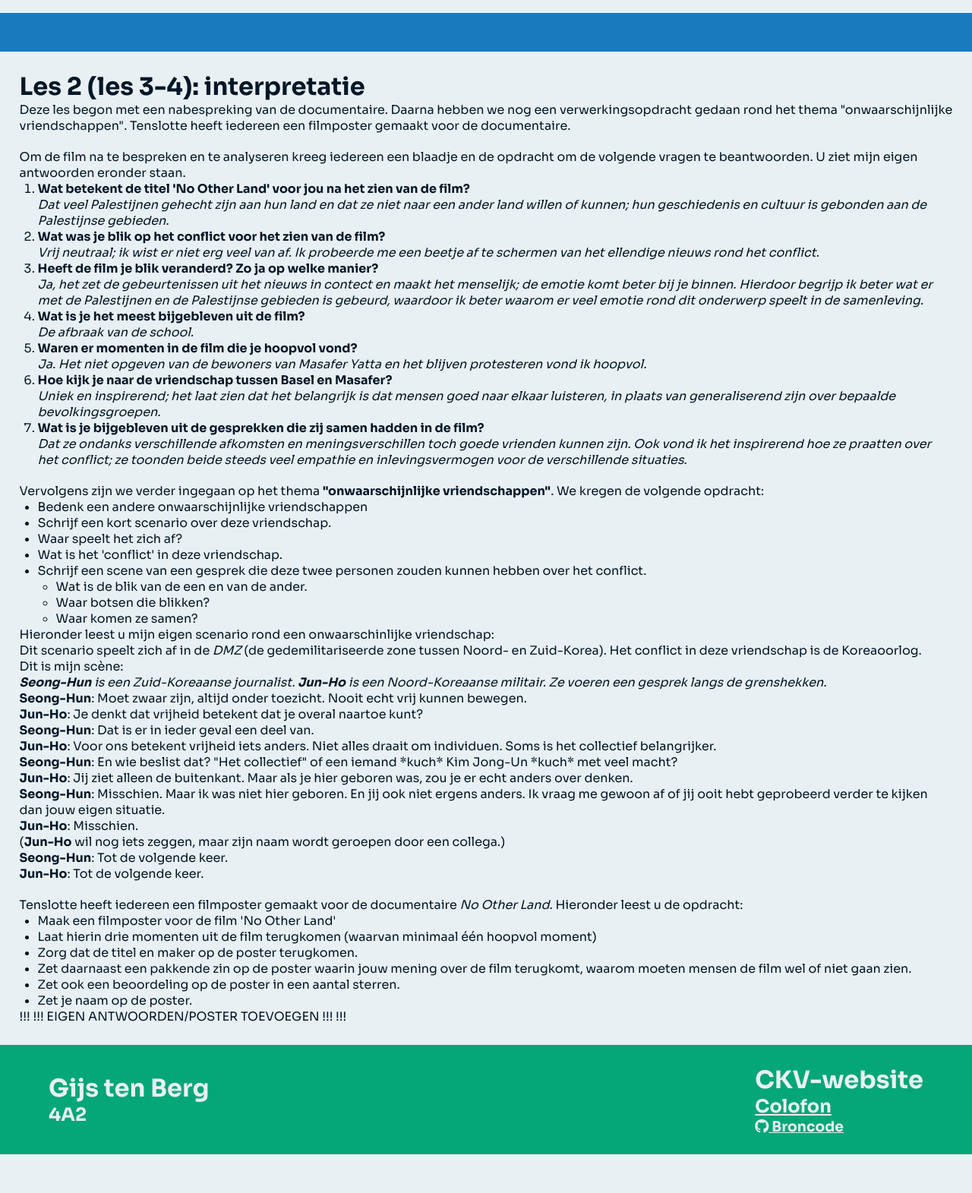
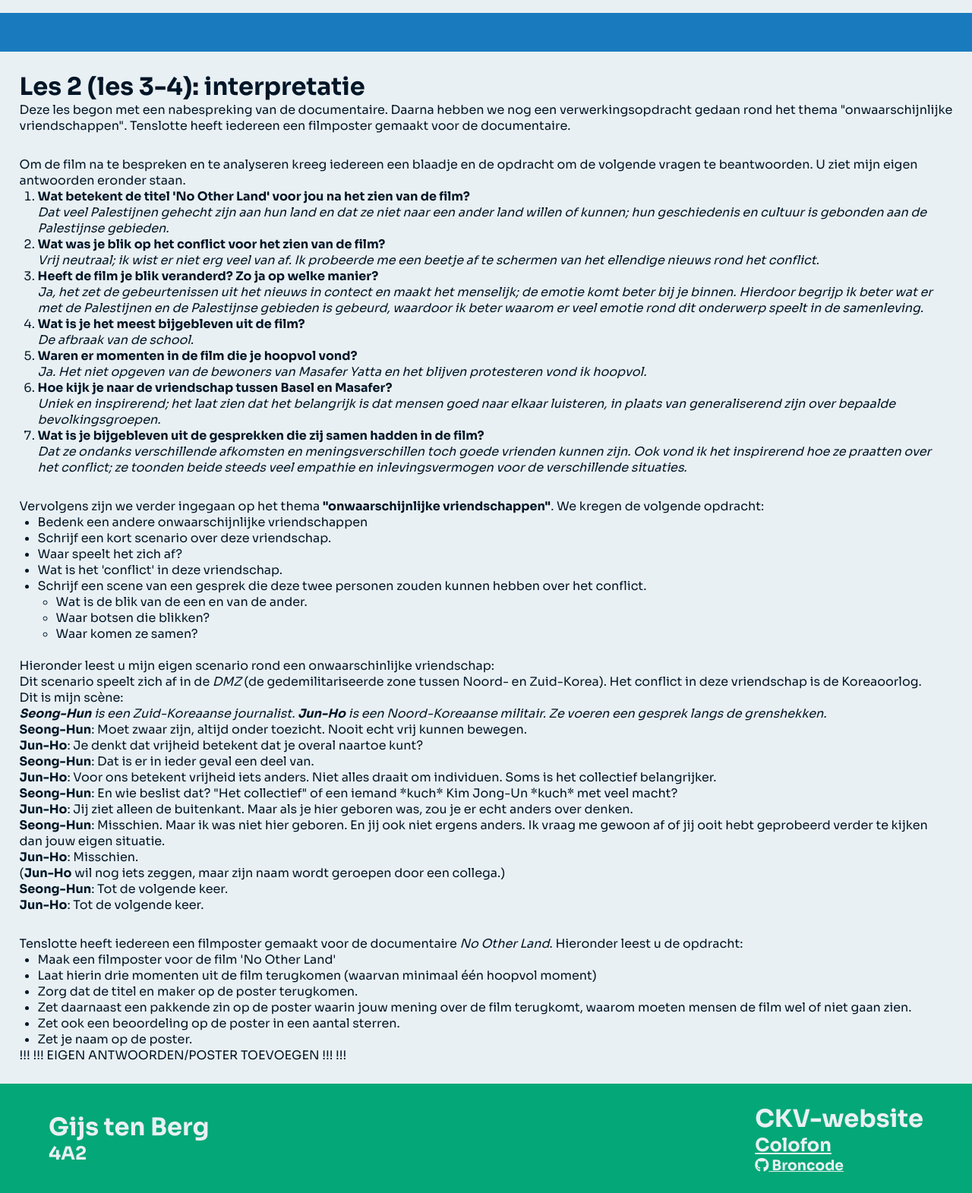
Before and after one commit to Gijs6/ckv, a Flask app: page /gijstenberg4a2/blok-3 in a window 1280 px wide. Shown: the part 2106-3677 px from the top of the page at 76% size. Before the commit the page ends 3626 px from the top, so only its background shows below. Run offline with Flask 3, Linux system fonts and the light colour scheme; some libraries are stand-ins or nearby versions.

Commit message:
Adjust spacing paragraphs

```diff
--- a/static/styles/ckvblokpaginas.css
+++ b/static/styles/ckvblokpaginas.css
@@ -197,7 +197,7 @@
 .verslagtekst {
     display: flex;
     flex-direction: column;
-    gap: 20px;
+    gap: 30px;
     align-items: flex-start;
 }
 
--- a/templates/ckvb3.html
+++ b/templates/ckvb3.html
@@ -128,7 +128,7 @@
                 </li>
             </ul>
             <p>
-                Hieronder leest u mijn eigen scenario rond een onwaarschinlijke vriendschap:<br>
+                <br>Hieronder leest u mijn eigen scenario rond een onwaarschinlijke vriendschap:<br>
                 Dit scenario speelt zich af in de <i>DMZ</i> (de gedemilitariseerde zone tussen Noord- en Zuid-Korea). Het conflict in deze vriendschap is de Koreaoorlog.<br>
 
                 Dit is mijn scène:<br>
```
